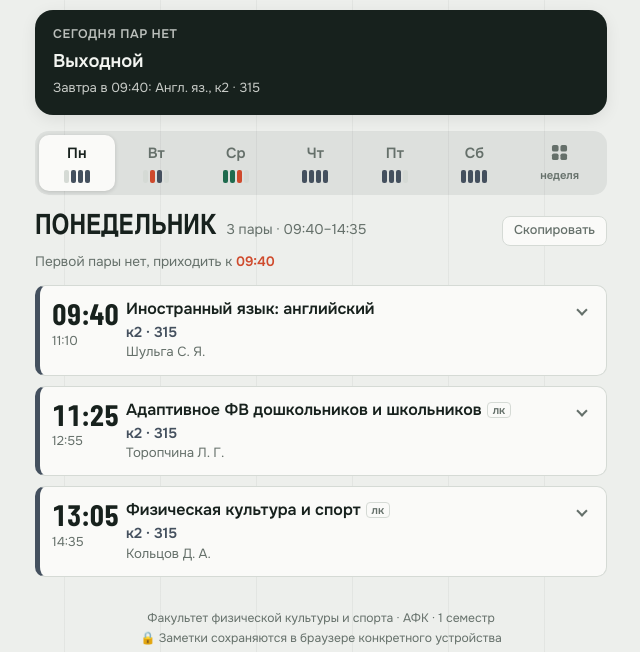
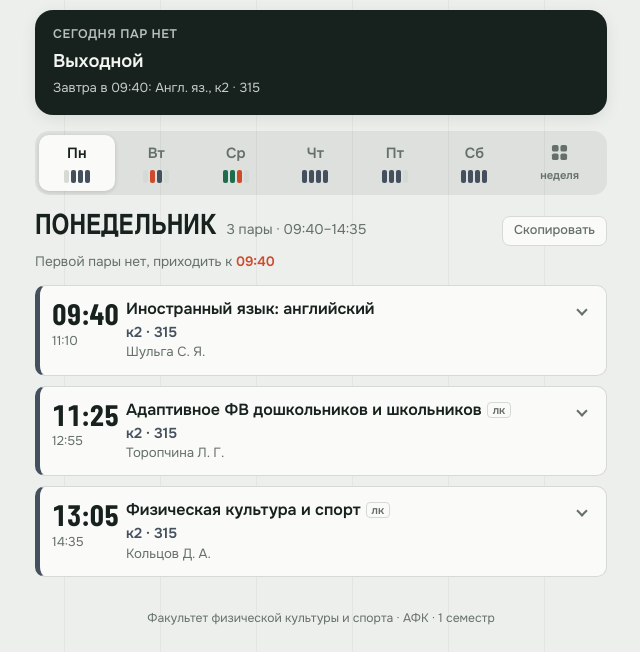
Before and after one commit to Timovar42/fkis, a plain HTML site: page index.html in a window 1280 px wide. Shown: the part 62-714 px from the top of the page, without its empty margins (319-959 px from the left). Drawn offline with nearby package versions, Linux system fonts and the light colour scheme.

Commit message:
style: remove notes disclaimer from footer

```diff
--- a/index.html
+++ b/index.html
@@ -226,8 +226,7 @@ footer{margin-top:32px;font-size:.76rem;color:var(--mute);text-align:center;line
   <nav class="tabs" id="tabs" role="tablist" aria-label="День недели"></nav>
   <main id="view"></main>
   <footer>
-    Факультет физической культуры и спорта · АФК · 1 семестр<br>
-    🔒 Заметки сохраняются в браузере конкретного устройства
+    Факультет физической культуры и спорта · АФК · 1 семестр
   </footer>
 </div>
 <div class="toast" id="toast"></div>
```
